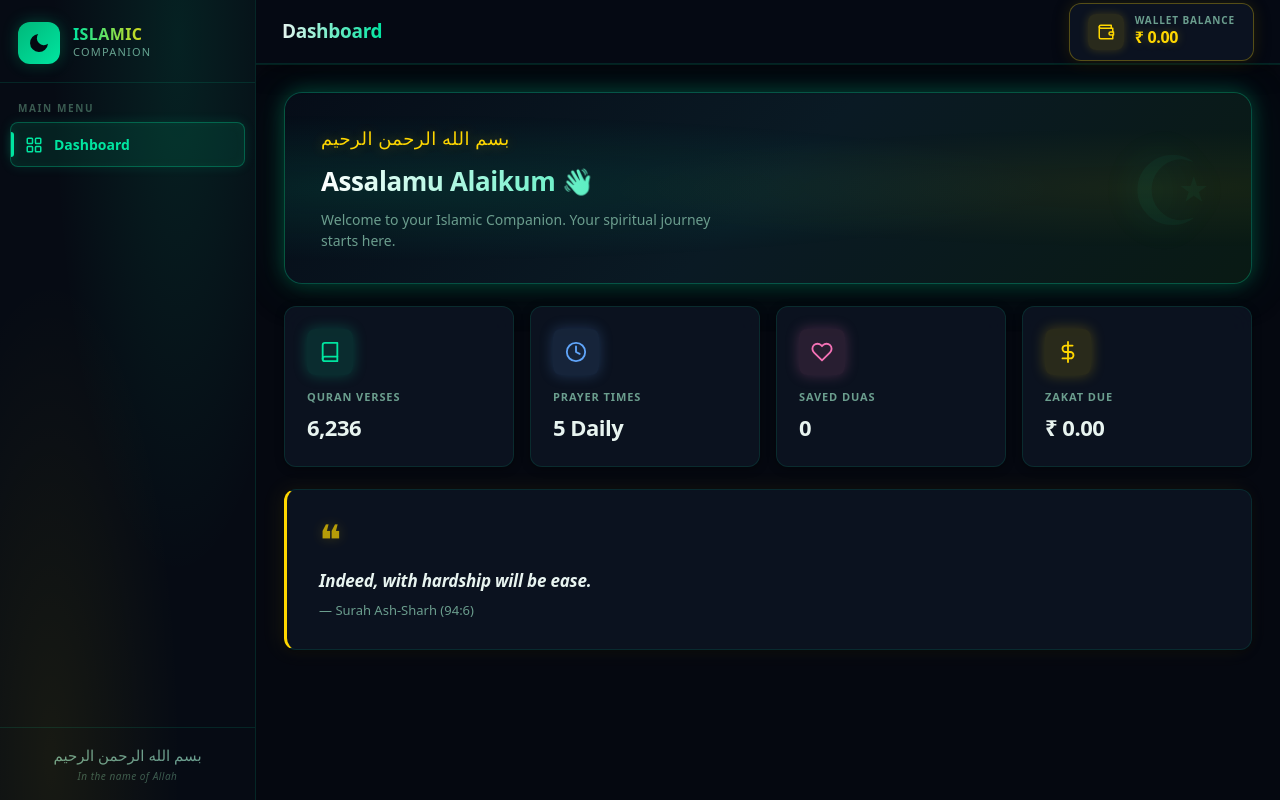
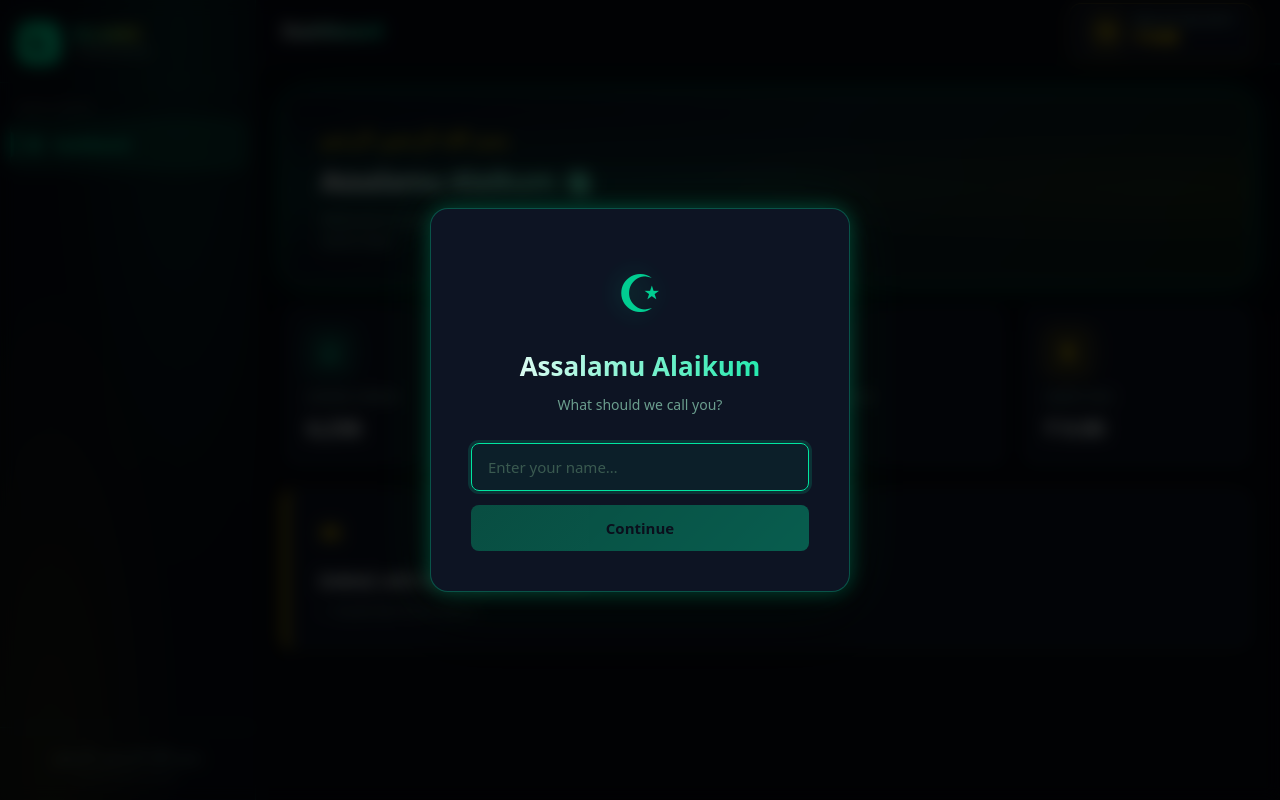
Before and after one commit to sabyasachirakshit/IslamicCompanion, a React (Vite) app: page / in a window 1280 px wide. Built offline with nearby package versions, Linux system fonts and the light colour scheme.

Commit message:
added name modal for user personalization

```diff
--- a/src/App.css
+++ b/src/App.css
@@ -580,3 +580,111 @@
     font-size: 16px;
   }
 }
+
+/* ===== Name Modal ===== */
+@keyframes modal-in {
+  from { opacity: 0; transform: scale(0.92) translateY(16px); }
+  to   { opacity: 1; transform: scale(1)    translateY(0);    }
+}
+
+.modal-backdrop {
+  position: fixed;
+  inset: 0;
+  background: rgba(0, 0, 0, 0.75);
+  backdrop-filter: blur(8px);
+  z-index: 200;
+  display: flex;
+  align-items: center;
+  justify-content: center;
+  padding: 16px;
+}
+
+.modal-card {
+  background: #0D1423;
+  border: 1px solid var(--border-bright);
+  border-radius: var(--radius-lg);
+  padding: 44px 40px 40px;
+  width: 100%;
+  max-width: 420px;
+  text-align: center;
+  box-shadow: var(--shadow-glow-green), 0 24px 64px rgba(0,0,0,0.7);
+  animation: modal-in 0.35s var(--ease) both;
+}
+
+.modal-icon {
+  font-size: 52px;
+  color: var(--green);
+  text-shadow: 0 0 24px var(--green-glow);
+  margin-bottom: 16px;
+  animation: pulse-glow 3s ease-in-out infinite;
+}
+
+.modal-title {
+  font-size: 26px;
+  font-weight: 800;
+  background: linear-gradient(90deg, #fff 0%, var(--green) 100%);
+  -webkit-background-clip: text;
+  -webkit-text-fill-color: transparent;
+  background-clip: text;
+  margin-bottom: 8px;
+}
+
+.modal-sub {
+  font-size: 14px;
+  color: var(--text-muted);
+  margin-bottom: 28px;
+}
+
+.modal-form {
+  display: flex;
+  flex-direction: column;
+  gap: 14px;
+}
+
+.modal-input {
+  width: 100%;
+  padding: 13px 16px;
+  background: rgba(0, 229, 160, 0.05);
+  border: 1px solid var(--border-bright);
+  border-radius: var(--radius-sm);
+  color: var(--text);
+  font-size: 15px;
+  font-family: inherit;
+  outline: none;
+  transition: border-color var(--transition), box-shadow var(--transition);
+  box-sizing: border-box;
+}
+
+.modal-input::placeholder {
+  color: var(--text-dim);
+}
+
+.modal-input:focus {
+  border-color: var(--green);
+  box-shadow: 0 0 0 3px rgba(0,229,160,0.15);
+}
+
+.modal-btn {
+  padding: 13px;
+  background: linear-gradient(135deg, var(--green-dim), var(--green));
+  border: none;
+  border-radius: var(--radius-sm);
+  color: #050810;
+  font-size: 15px;
+  font-weight: 700;
+  font-family: inherit;
+  cursor: pointer;
+  transition: opacity var(--transition), box-shadow var(--transition);
+  box-shadow: 0 0 16px var(--green-glow);
+}
+
+.modal-btn:hover:not(:disabled) {
+  opacity: 0.9;
+  box-shadow: 0 0 24px var(--green-glow);
+}
+
+.modal-btn:disabled {
+  opacity: 0.35;
+  cursor: not-allowed;
+  box-shadow: none;
+}
--- a/src/App.jsx
+++ b/src/App.jsx
@@ -1,29 +1,28 @@
 import { useState } from 'react'
 import Sidebar from './components/Sidebar'
 import Topbar from './components/Topbar'
+import NameModal from './components/NameModal'
 import Dashboard from './pages/Dashboard'
 import './App.css'
-
-const pages = {
-  dashboard: { title: 'Dashboard', component: <Dashboard /> },
-}
 
 function App() {
   const [activePage] = useState('dashboard')
   const [sidebarOpen, setSidebarOpen] = useState(false)
-
-  const current = pages[activePage]
+  const [userName, setUserName] = useState(() => localStorage.getItem('userName') || '')
 
   return (
+    <>
+      {!userName && <NameModal onSave={setUserName} />}
       <div className="app-layout">
         <Sidebar isOpen={sidebarOpen} onClose={() => setSidebarOpen(false)} />
         <div className="app-main">
-        <Topbar pageTitle={current.title} onMenuToggle={() => setSidebarOpen(o => !o)} />
+          <Topbar pageTitle="Dashboard" onMenuToggle={() => setSidebarOpen(o => !o)} />
           <main className="app-content">
-          {current.component}
+            {activePage === 'dashboard' && <Dashboard userName={userName} />}
           </main>
         </div>
       </div>
+    </>
   )
 }
 
--- /dev/null
+++ b/src/components/NameModal.jsx
@@ -0,0 +1,41 @@
+import { useState } from 'react'
+
+export default function NameModal({ onSave }) {
+  const [name, setName] = useState('')
+
+  const handleSubmit = (e) => {
+    e.preventDefault()
+    const trimmed = name.trim()
+    if (!trimmed) return
+    localStorage.setItem('userName', trimmed)
+    onSave(trimmed)
+  }
+
+  return (
+    <div className="modal-backdrop">
+      <div className="modal-card">
+        <div className="modal-icon">☪</div>
+        <h2 className="modal-title">Assalamu Alaikum</h2>
+        <p className="modal-sub">What should we call you?</p>
+        <form onSubmit={handleSubmit} className="modal-form">
+          <input
+            className="modal-input"
+            type="text"
+            placeholder="Enter your name…"
+            value={name}
+            onChange={e => setName(e.target.value)}
+            autoFocus
+            maxLength={40}
+          />
+          <button
+            className="modal-btn"
+            type="submit"
+            disabled={!name.trim()}
+          >
+            Continue
+          </button>
+        </form>
+      </div>
+    </div>
+  )
+}
--- a/src/pages/Dashboard.jsx
+++ b/src/pages/Dashboard.jsx
@@ -32,16 +32,16 @@ const stats = [
   { icon: <ZakatIcon />, label: 'Zakat Due', value: '₹ 0.00', color: '#FFD700', bg: 'rgba(255,215,0,0.12)', glow: '0 0 14px rgba(255,215,0,0.25)' },
 ]
 
-export default function Dashboard() {
+export default function Dashboard({ userName }) {
   return (
     <div className="dashboard">
       <div className="dashboard-welcome">
         <div className="dashboard-welcome-content">
           <p className="welcome-bismillah">بسم الله الرحمن الرحيم</p>
-          <h2>Assalamu Alaikum 👋</h2>
+          <h2>Assalamu Alaikum{userName ? `, ${userName}` : ''} 👋</h2>
           <p className="welcome-sub">Welcome to your Islamic Companion. Your spiritual journey starts here.</p>
         </div>
-        <div className="dashboard-welcome-deco">☪</div>
+        {/* <div className="dashboard-welcome-deco">☪</div> */}
       </div>
 
       <div className="dashboard-cards">
```
Lines whose indentation alone changed are shown as unchanged.
